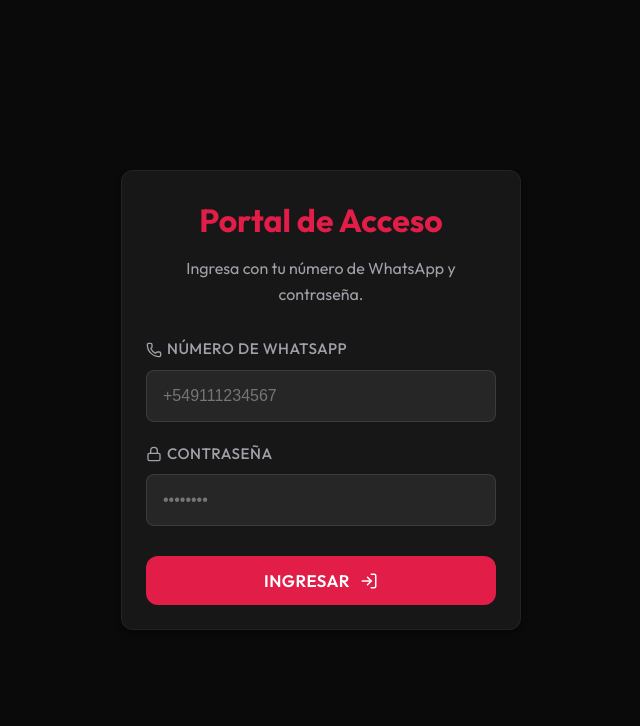
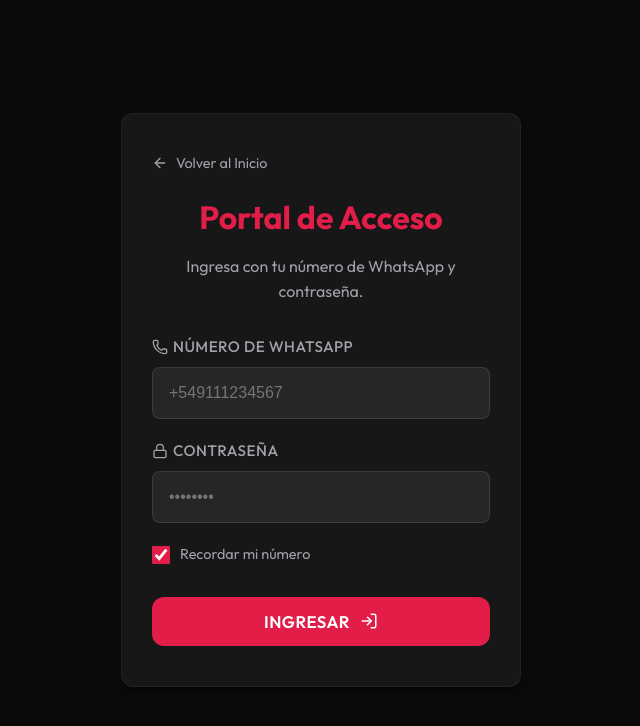
Before and after one commit to leonelrasjido18/peluqueria-demo, a React app in the folder frontend/: page /login in a window 1280 px wide. Shown: the top 726 px of the page, without its empty margins (319-959 px from the left). Built offline with nearby package versions, Linux system fonts and the light colour scheme; no server answers; the HTML template or start-up script is replaced by a standard one.

Commit message:
feat: add remember me and back to home button on login page

```diff
--- a/frontend/src/pages/LoginPage.jsx
+++ b/frontend/src/pages/LoginPage.jsx
@@ -1,13 +1,21 @@
-import { useState } from 'react';
-import { Lock, Phone, User, LogIn } from 'lucide-react';
+import { useState, useEffect } from 'react';
+import { Lock, Phone, User, LogIn, ArrowLeft } from 'lucide-react';
 import { login } from '../api';
 import { useNavigate } from 'react-router-dom';
 
 const LoginPage = () => {
     const [phoneNumber, setPhoneNumber] = useState('');
     const [password, setPassword] = useState('');
+    const [rememberPhone, setRememberPhone] = useState(true);
     const [error, setError] = useState('');
     const navigate = useNavigate();
+
+    useEffect(() => {
+        const savedPhone = localStorage.getItem('savedPhone');
+        if (savedPhone) {
+            setPhoneNumber(savedPhone);
+        }
+    }, []);
 
     const handleLogin = async (e) => {
         e.preventDefault();
@@ -17,6 +25,11 @@ const LoginPage = () => {
             try {
                 const userData = await login(phoneNumber, password);
                 if (userData) {
+                    if (rememberPhone) {
+                        localStorage.setItem('savedPhone', phoneNumber);
+                    } else {
+                        localStorage.removeItem('savedPhone');
+                    }
                     localStorage.setItem('user', JSON.stringify(userData));
                     navigate('/dashboard');
                 }
@@ -27,8 +40,15 @@ const LoginPage = () => {
     };
 
     return (
-        <div className="container" style={{ minHeight: '100vh', display: 'flex', alignItems: 'center', justifyContent: 'center' }}>
-            <div className="card glass-panel animate-fade-in" style={{ width: '100%', maxWidth: '400px', textAlign: 'center' }}>
+        <div className="container" style={{ minHeight: '100vh', display: 'flex', alignItems: 'center', justifyContent: 'center', padding: '20px' }}>
+            <div className="card glass-panel animate-fade-in" style={{ width: '100%', maxWidth: '400px', textAlign: 'center', padding: '40px 30px' }}>
+                <button
+                    onClick={() => navigate('/')}
+                    style={{ display: 'flex', alignItems: 'center', gap: '8px', color: 'var(--text-secondary)', background: 'transparent', border: 'none', cursor: 'pointer', marginBottom: '20px', fontSize: '0.9rem', padding: 0 }}
+                >
+                    <ArrowLeft size={16} /> Volver al Inicio
+                </button>
+
                 <h1 style={{ marginBottom: '10px', color: 'var(--accent-primary)', fontSize: '2rem' }}>Portal de Acceso</h1>
                 <p style={{ color: 'var(--text-secondary)', marginBottom: '30px' }}>Ingresa con tu número de WhatsApp y contraseña.</p>
 
@@ -49,7 +69,7 @@ const LoginPage = () => {
                         />
                     </div>
 
-                    <div style={{ marginBottom: '30px', textAlign: 'left' }}>
+                    <div style={{ marginBottom: '20px', textAlign: 'left' }}>
                         <label className="input-label" style={{ display: 'flex', alignItems: 'center', gap: '5px' }}>
                             <Lock size={16} /> Contraseña
                         </label>
@@ -63,6 +83,19 @@ const LoginPage = () => {
                         />
                     </div>
 
+                    <div style={{ marginBottom: '30px', textAlign: 'left', display: 'flex', alignItems: 'center', gap: '10px' }}>
+                        <input
+                            type="checkbox"
+                            id="remember"
+                            checked={rememberPhone}
+                            onChange={(e) => setRememberPhone(e.target.checked)}
+                            style={{ accentColor: 'var(--accent-primary)', width: '18px', height: '18px', cursor: 'pointer' }}
+                        />
+                        <label htmlFor="remember" style={{ color: 'var(--text-secondary)', fontSize: '0.9rem', cursor: 'pointer' }}>
+                            Recordar mi número
+                        </label>
+                    </div>
+
                     <button type="submit" className="btn-primary" style={{ width: '100%' }}>
                         Ingresar <LogIn size={18} />
                     </button>
```
